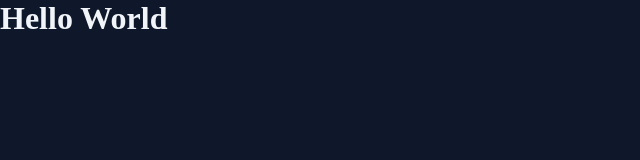
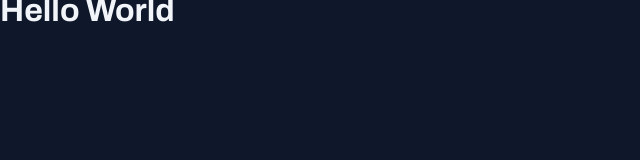
Before and after one commit to limaarthur/course-fullstack, a plain HTML site: page 01-fundamentos-desenvolvimento-web/03-news-portal/index.html in a window 1280 px wide. Shown: the whole page, without its empty margins (0-640 px from the left). Drawn offline with Linux system fonts and the light colour scheme.

Commit message:
font applied

```diff
--- a/01-fundamentos-desenvolvimento-web/03-news-portal/index.html
+++ b/01-fundamentos-desenvolvimento-web/03-news-portal/index.html
@@ -1,10 +1,18 @@
 <!DOCTYPE html>
 <html lang="pt-BR">
   <head>
+    <link rel="preconnect" href="https://fonts.googleapis.com" />
+    <link rel="preconnect" href="https://fonts.gstatic.com" crossorigin />
+
     <meta charset="UTF-8" />
     <meta name="viewport" content="width=device-width, initial-scale=1.0" />
     <title>Portal de notícias</title>
     <link rel="stylesheet" href="styles/index.css" />
+
+    <link
+      href="https://fonts.googleapis.com/css2?family=Archivo:ital,wght@0,100..900;1,100..900&family=Asap:ital,wght@0,700;1,700&family=Inconsolata:wght@200..900&family=Maven+Pro&display=swap"
+      rel="stylesheet"
+    />
   </head>
 
   <body>
--- a/01-fundamentos-desenvolvimento-web/03-news-portal/styles/global.css
+++ b/01-fundamentos-desenvolvimento-web/03-news-portal/styles/global.css
@@ -11,9 +11,18 @@
   --stroke-color: #1e293b;
   --text-color-primary: #f1f5f9;
   --text-color-secondary: #cbd5e1;
+
+  --font-family: "Archivo", sans-serif;
+  --h1: 800 1.5rem/135% var(--font-family);
+  --h2: 800 1rem/140% var(--font-family);
+  --h3: 800 0.8rem/140% var(--font-family);
+  --text-span: 600 0.8rem/145% var(--font-family);
+  --text: 400 1rem/140% var(--font-family);
+  --text-sm: 400 0.8rem/160% var(--font-family);
 }
 
 body {
+  font: var(--text);
   color: var(--text-color-primary);
   background-color: var(--bg-color);
 }
```
